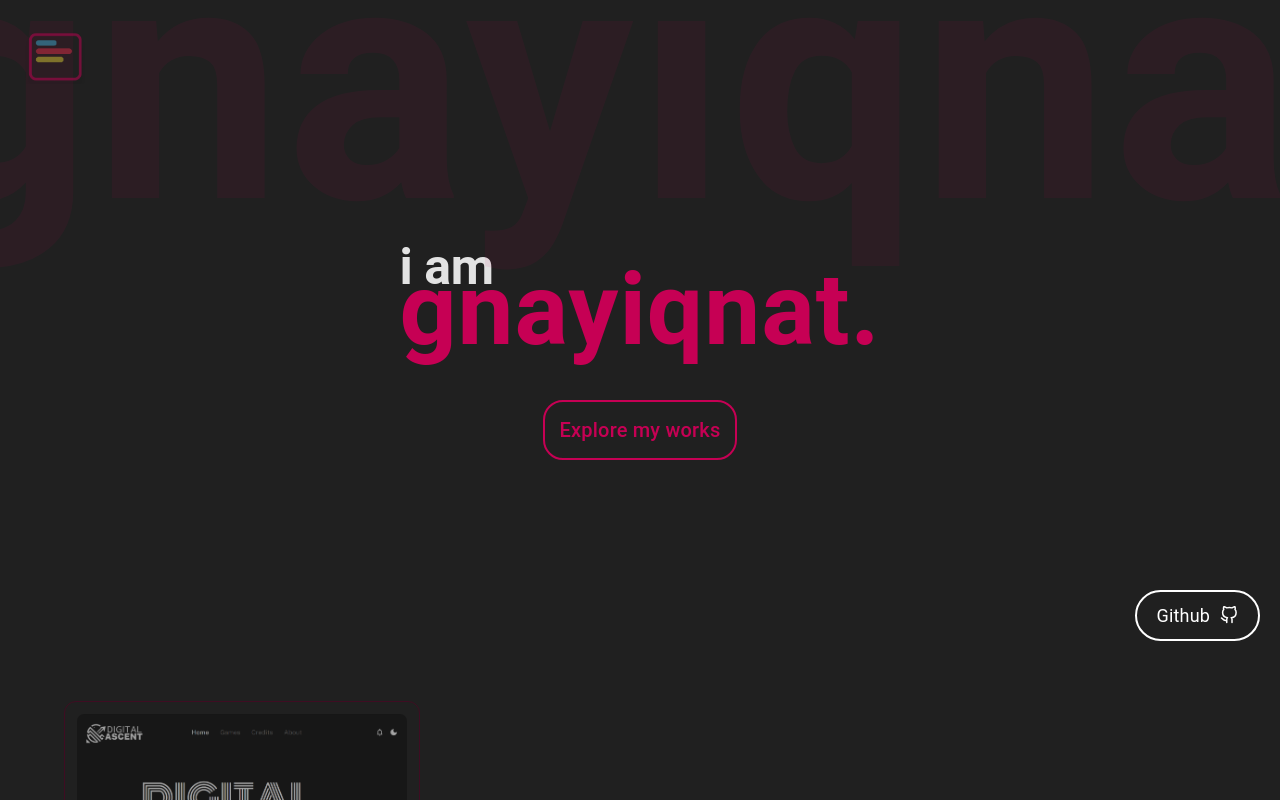
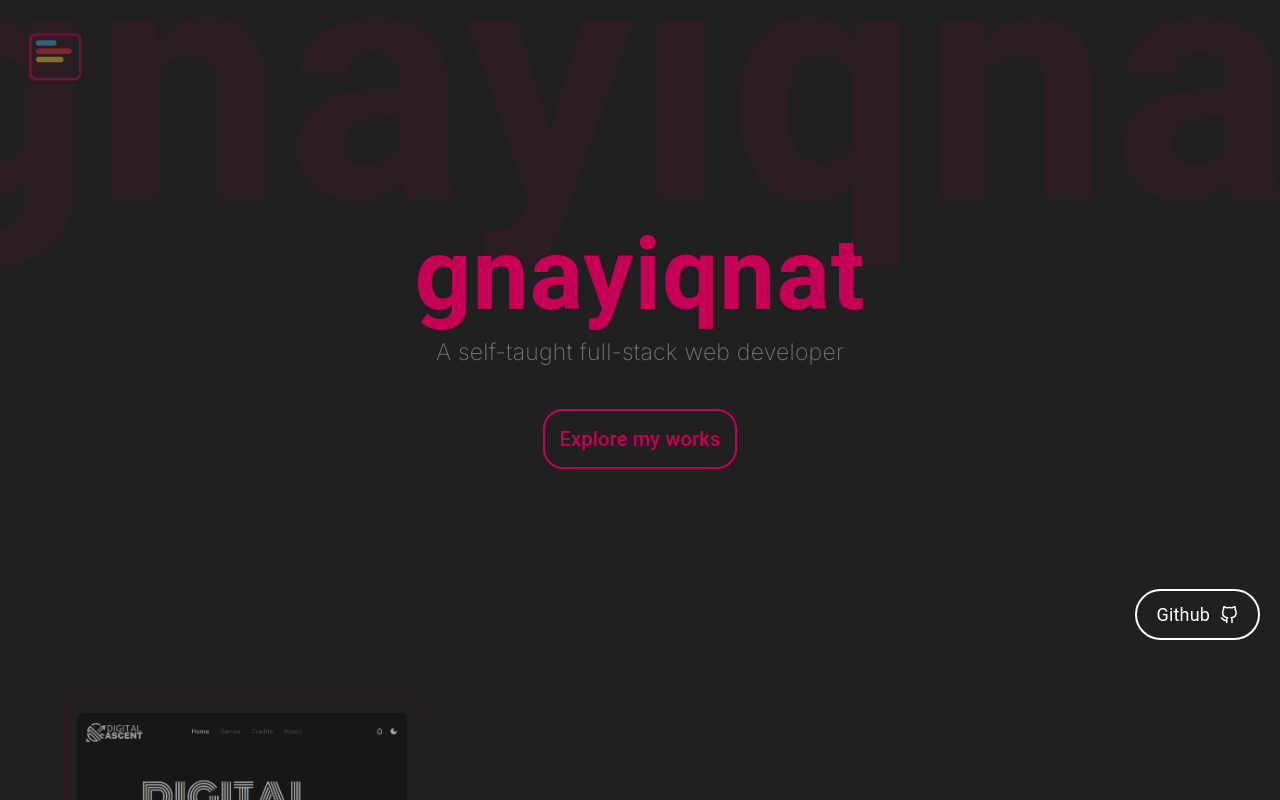
Before and after one commit to gnayiqnat/gnayiqnat.vercel.io, a React (Vite) app: page / in a window 1280 px wide. Both pictures are taken after a click on the button "Proceed anyway". Shown: the top 800 px of the page. Built offline with nearby package versions, Linux system fonts and the light colour scheme.

Commit message:
Update IntroductionSection.jsx

```diff
--- a/src/components/IntroductionSection.jsx
+++ b/src/components/IntroductionSection.jsx
@@ -21,7 +21,7 @@ function IntroductionSection(props) {
 				}}
 			>
 				<Grid item>
-					<Typography
+					{/* <Typography
 						variant='h2'
 						sx={{
 							fontWeight: 700,
@@ -30,19 +30,30 @@ function IntroductionSection(props) {
 						}}
 					>
 						i am
-					</Typography>
+					</Typography> */}
 					<Typography
-						gutterBottom
 						sx={{
 							color: '#c60054',
 							fontWeight: 700,
 							lineHeight: 0.5,
 							fontSize: { xs: 60, sm: 80, md: 100 },
+							marginBottom: '35px',
 						}}
 					>
-						gnayiqnat.
+						gnayiqnat
 					</Typography>
-					<Grid container sx={{ justifyContent: 'center', padding: '30px' }}>
+					<Typography
+						align='center'
+						sx={{
+
+							color: '#767676',
+							fontSize: '23px',
+							fontFamily: 'Inter',
+						}}
+					>
+						A self-taught full-stack web developer
+					</Typography>
+					<Grid container sx={{ justifyContent: 'center', padding: '30px', marginTop: '10px', marginBottom: '-10px' }}>
 						<Grid item>
 							<ExploreButton
 								exploreIsClicked={props.exploreIsClicked}
@@ -52,7 +63,7 @@ function IntroductionSection(props) {
 						</Grid>
 					</Grid>
 				</Grid>
-			</Grid>{' '}
+			</Grid>
 			<Grid
 				container
 				sx={{
```
